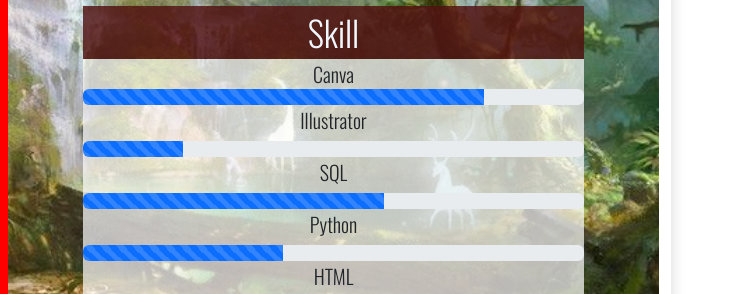
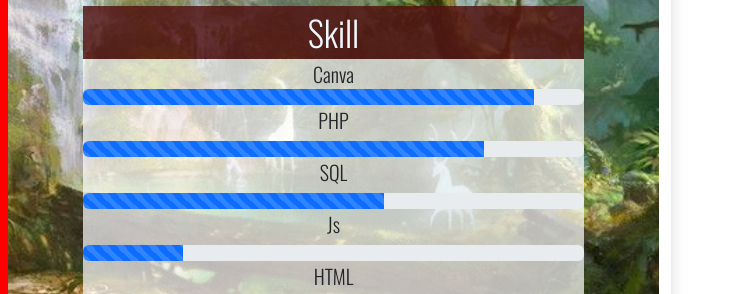
Before and after one commit to Nebula-Multiverse/resume-finish, a plain HTML site: page index.html in a window 1280 px wide. Shown: the part 755-1049 px from the top of the page, 539-1280 px from the left. Drawn offline with nearby package versions, Linux system fonts and the light colour scheme; a web font is replaced by a local one.

Commit message:
Update index.html

```diff
--- a/index.html
+++ b/index.html
@@ -172,19 +172,19 @@
             <div style="background-color: rgba(255, 255, 255, 0.7); width: 80%; height: 300px; text-align: center; font-size: 20px;">
             Canva
             <div class="progress" role="progressbar" aria-label="Animated striped example" aria-valuenow="75" aria-valuemin="0" aria-valuemax="100" style="width: 100%;">
+                <div class="progress-bar progress-bar-striped progress-bar-animated bg-primary" style="width: 90%"></div>
+            </div>
+                <p style="font-size: 20px;">PHP</p>
+                    <div class="progress" role="progressbar" aria-label="Animated striped example" aria-valuenow="75" aria-valuemin="0" aria-valuemax="100" style="width: 100%; margin-top: -2%;">
                         <div class="progress-bar progress-bar-striped progress-bar-animated bg-primary" style="width: 80%"></div>
-        </div>
-            <p style="font-size: 20px;">Illustrator</p>
-                <div class="progress" role="progressbar" aria-label="Animated striped example" aria-valuenow="75" aria-valuemin="0" aria-valuemax="100" style="width: 100%; margin-top: -2%;">
-                    <div class="progress-bar progress-bar-striped progress-bar-animated bg-primary" style="width: 20%"></div>
                     </div>
                     <p style="font-size: 20px;">SQL</p>
                     <div class="progress" role="progressbar" aria-label="Animated striped example" aria-valuenow="75" aria-valuemin="0" aria-valuemax="100" style="width: 100%; margin-top: -2%;">
                         <div class="progress-bar progress-bar-striped progress-bar-animated bg-primary" style="width: 60%"></div>
                     </div>
-                  <p style="font-size: 20px;">Python</p>
+                    <p style="font-size: 20px;">Js</p>
                     <div class="progress" role="progressbar" aria-label="Animated striped example" aria-valuenow="75" aria-valuemin="0" aria-valuemax="100" style="width: 100%; margin-top: -2%;">
-                      <div class="progress-bar progress-bar-striped progress-bar-animated bg-primary" style="width: 40%"></div>
+                        <div class="progress-bar progress-bar-striped progress-bar-animated bg-primary" style="width: 20%"></div>
                         </div>
                         <p style="font-size: 20px;">HTML</p>
                             <div class="progress" role="progressbar" aria-label="Animated striped example" aria-valuenow="75" aria-valuemin="0" aria-valuemax="100" style="width: 100%; margin-top: -2%;">
```
Lines whose indentation alone changed are shown as unchanged.
